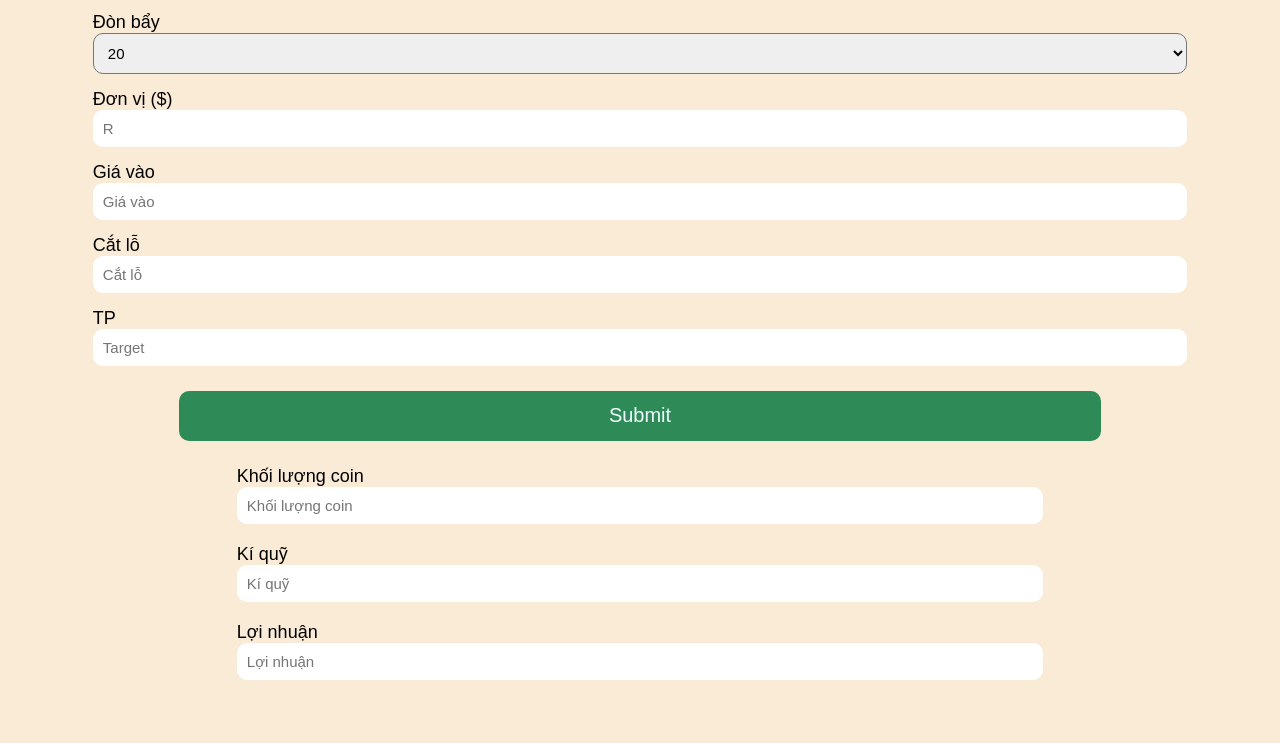
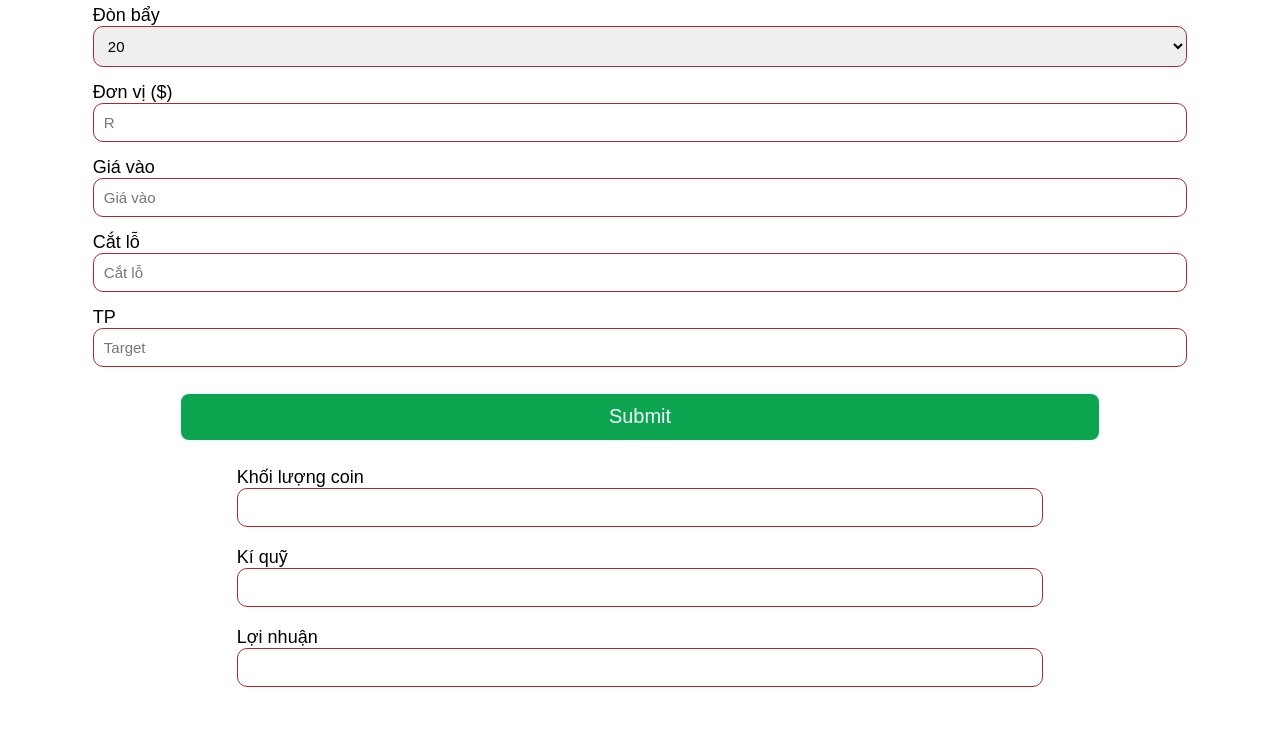
Before and after one commit to havandang973/volume_trade, a plain HTML site: page index.html in a window 1280 px wide. Shown: the part 57-800 px from the top of the page. Drawn offline with Linux system fonts and the light colour scheme; a web font is replaced by a local one.

Commit message:
first-commit

```diff
--- a/index.css
+++ b/index.css
@@ -11,7 +11,7 @@ html {
 .container {
     width: 100vw;
     height: 100vh;
-    background-color: antiquewhite;
+    /* background-color: antiquewhite; */
     display: flex;
     justify-content: center;
     align-items: center;
@@ -60,6 +60,12 @@ select {
     border-radius: 10px;
     padding: 10px;
     font-size: 15px;
+    border: 1px solid brown;
+}
+
+select:focus,
+input:focus {
+    border: 2px solid rgb(10, 126, 180);
 }
 
 .form-input {
@@ -74,7 +80,7 @@ input {
     padding: 10px;
     font-size: 15px;
     outline: none;
-    border: none;
+    border: 1px solid brown;
 }
 
 button {
@@ -83,10 +89,15 @@ button {
     margin-top: 10px;
     border-radius: 10px;
     outline: none;
-    border: 2px solid seagreen;
-    background-color: seagreen;
+    border: 2px solid ;
+    background-color: rgb(13, 164, 79) ;
     color: azure;
     font-size: 20px;
+}
+
+button:hover {
+    background-color: seagreen;
+    cursor: pointer;
 }
 
 #form-submit {
@@ -98,4 +109,5 @@ button {
 .form-output {
     margin-top: 20px;
     font-size: 18px;
+    pointer-events: none;
 }
--- a/index.html
+++ b/index.html
@@ -13,7 +13,6 @@
 <body>
     <div class="container">
         <div class="content">
-            <h1>Volume Trade</h1>
             <form action="" id="form_content">
                 <div class="form-select">
                     <label class="donBay">Đòn bẩy</label>
@@ -48,15 +47,15 @@
             <form action="" id="form-submit">
                 <div class="form-output">
                     <label class="khoiLuong">Khối lượng coin</label>
-                    <input type="text" id="khoiLuong" placeholder="Khối lượng coin">
+                    <input type="text" id="khoiLuong">
                 </div>
                 <div class="form-output">
                     <label class="kiQuy">Kí quỹ</label>
-                    <input type="text" id="kiQuy" placeholder="Kí quỹ">
+                    <input type="text" id="kiQuy">
                 </div>
                 <div class="form-output">
                     <label class="loiNhuan">Lợi nhuận</label>
-                    <input type="text" id="loiNhuan" placeholder="Lợi nhuận">
+                    <input type="text" id="loiNhuan">
                 </div>
             </form>
         </div>
```
